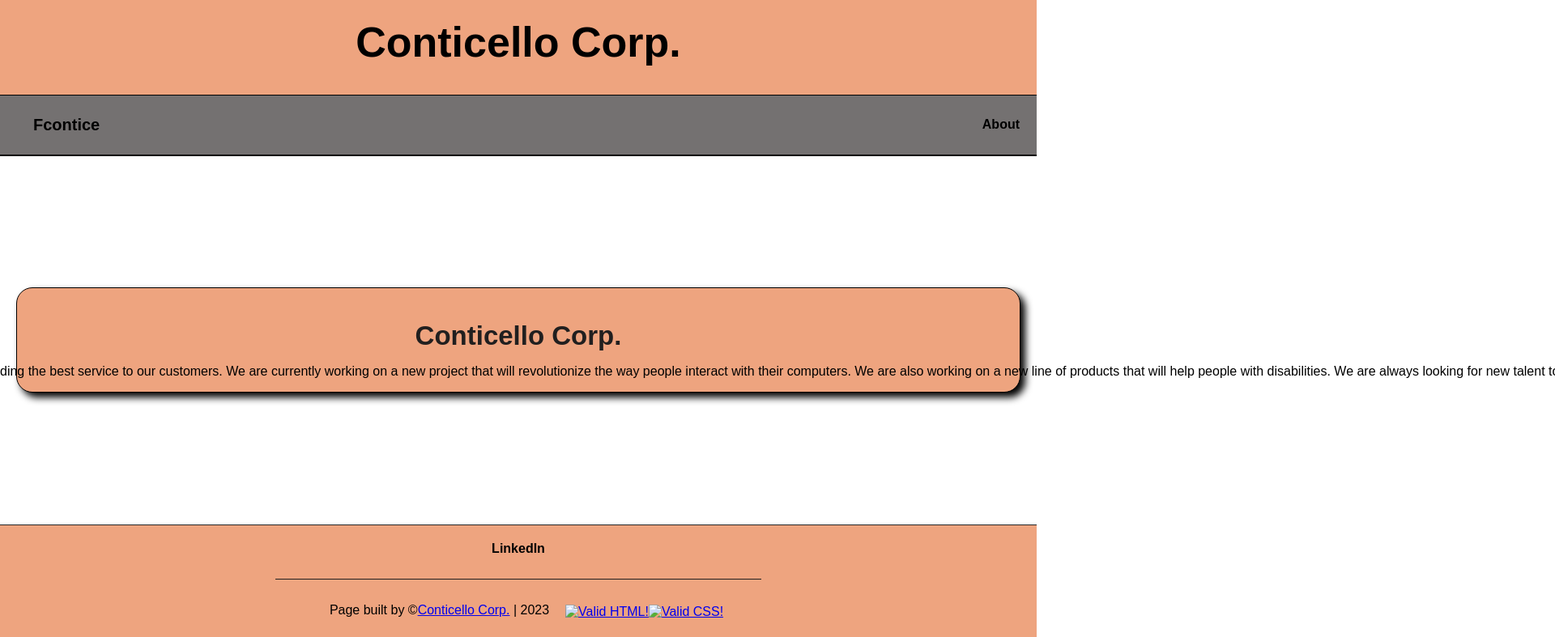
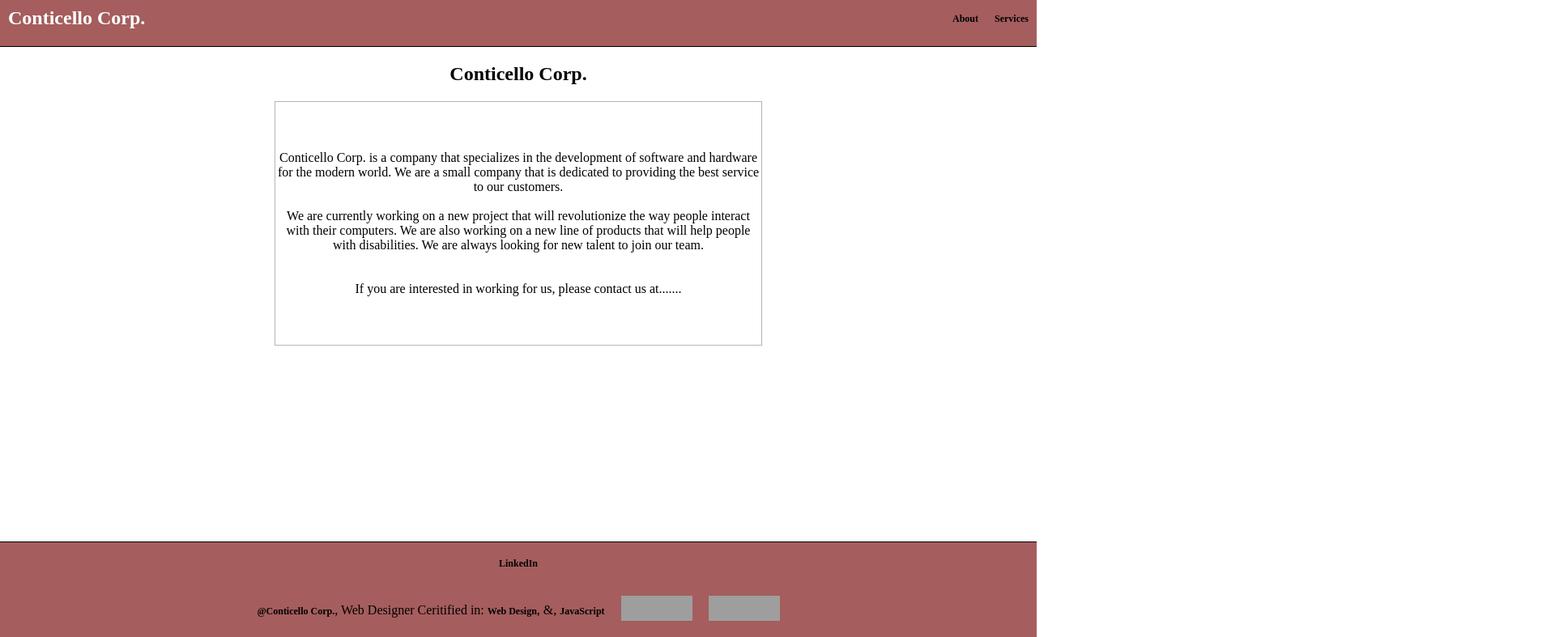
Before and after one commit to Fcontice/fcontice.github.io, a plain HTML site: page itis3135/conticello.corp/company.html in a window 1280 px wide. Shown: the part 13-800 px from the top of the page at 81% size, 1920 px wide, since content can reach past the window. Drawn offline with Linux system fonts and the light colour scheme; grey boxes are pictures that could not be loaded.

```diff
--- a/itis3135/conticello.corp/company.html
+++ b/itis3135/conticello.corp/company.html
@@ -1,79 +1,30 @@
 <!DOCTYPE html>
 <html lang="en">
-<!-- -->
+
 <head>
     <meta charset="utf-8" />
     <meta name="viewport" content="width=device-width, initial-scale=1">
     <title>Frank Conticello | ITIS3135 | Conticello Corp.</title>
-    <link rel="stylesheet" type="text/css" href="../styles/default.css">
+    <link rel="stylesheet" type="text/css" href="../styles/default2.css">
 </head>
-<!-- -->
-    <body id="company-page">
-<!-- -->
-<header>
-    <div class="title-block">
-        <div class="title-box">
-            <h1><strong>Conticello Corp.</strong></h1>
-        </div>
-    </div>
-</header>
-<!-- -->
-<nav class="navbar">
-    <ul class="page-list">
-        <li><a class="name" href="../../index.html">Fcontice</a></li>
-    </ul>
-    <ul class="page-list-right">
-        <!-- webpages.uncc.edu list links -->
-        <li><a class="page-link" href="about.html">About</a></li>
-    </ul>
-</nav>
-<!-- -->
-    <hr class="main-div">
-<!-- -->
-<div class="main-block">
-    <div class="main-box">
-        <main id="company">
-            <h2 class="heading">Conticello Corp.</h2>
-            <p class="center">Conticello Corp. is a company that specializes in the development of software and hardware for the modern world.
+    <body id="Company-page">
+
+    <div data-include="components/header.html"></div>
+
+
+        <main id="main">
+            <h2 class="center">Conticello Corp.</h2>
+            <div class="div flex">
+                <p class="center">Conticello Corp. is a company that specializes in the development of software and hardware for the modern world.
                 We are a small company that is dedicated to providing the best service to our customers.
-                We are currently working on a new project that will revolutionize the way people interact with their computers.
+                <br><br>We are currently working on a new project that will revolutionize the way people interact with their computers.
                 We are also working on a new line of products that will help people with disabilities.
                 We are always looking for new talent to join our team.
-                If you are interested in working for us, please contact us at </p>
+                <br><br><br>If you are interested in working for us, please contact us at....... </p>
+            </div>
         </main>
-    </div>
-</div>
-<!-- -->
-<hr class="main-div">
-<!-- -->
-<footer>
-    <nav class="nav-bottom">
-        <ul class="page-list">
-            <!--<li><a class="page-link" href="https://webpages.charlotte.edu/fcontice/">CLT Webpage</a></li>
-            <li><a class="page-link" href="https://github.com/fcontice">Github</a></li>
-            <li><a class="page-link" href="https://fcontice.github.io/">Github.io</a></li>
-            <li><a class="page-link" href="https://fcontice.github.io/itis3135/course.html">ITIS3135.io</a></li>
-            <li><a class="page-link" href="https://www.freecodecamp.org/fcontice">freecodecamp</a></li>
-            <li><a class="page-link" href="https://www.codecademy.com/profiles/fcontice">Codeacademy</a></li>-->
-            <li><a class="page-link" href="https://www.linkedin.com/in/fcontice/">LinkedIn</a></li>
-        </ul>
-    </nav>
-<!-- -->
-<hr class="bottom-div">
-<!-- -->
-	<div class="bottom-footer">
-		<p class="p-bottom">Page built by ©<a href="company.html">Conticello Corp.</a> | 2023</p>
-		<div>
-			<a href="https://validator.w3.org/check?uri=referer">
-    	        <img style="border:0;width:88px;height:31px" src="../images/button_validation_html5.png" alt="Valid HTML!"></a>
-		</div>
-		<div>
-			<a href="https://jigsaw.w3.org/css-validator/check/referer">
-    	        <img style="border:0;width:88px;height:31px" src="../images/button_validation_css.png" alt="Valid CSS!"></a>
-		</div>
-	</div>
-</footer>
-<!-- -->
+
+<div data-include="components/footer.html"></div>
+<script src="../scripts/HTMLinclude.js"></script>
 </body>
-<!-- -->
 </html>
--- /dev/null
+++ b/itis3135/conticello.corp/components/footer.html
@@ -0,0 +1,26 @@
+<hr>
+<footer>
+    <nav class="nav nav-bottom">
+        <ul class="nav-list">
+            <li><a class="page-link" target="_blank" href="https://www.linkedin.com/in/fcontice/">LinkedIn</a></li>
+        </ul>
+    </nav>
+    <nav class="nav nav-bottom">
+        <ul class="nav-list">
+            <li><a class="page-link" href="../conticellocorp.co/company.html">@Conticello Corp.</a>,
+                Web Designer Ceritified in: <a class="page-link" target="_blank" href="FCC-responsive website link">Web Design</a>, &,
+                <a class="page-link" target="_blank" href="FCC-JS website link">JavaScript</a>
+            </li>
+            <li><a id="validation_link_html">
+                <img style="border:0;width:88px;height:31px" src="https://upload.wikimedia.org/wikipedia/commons/b/bb/W3C_HTML5_certified.png " alt="Valid HTML!"></a>
+            </li>
+            <li><a id="validation_link_css">
+                <img style="border:0;width:88px;height:31px" src="https://jigsaw.w3.org/css-validator/images/vcss " alt="Valid CSS!"></a>
+            </li>
+        </ul>
+    </nav>
+    <script>
+        document.getElementById("validation_link_html").setAttribute("href", "https://validator.w3.org/check?uri=" + location.href);
+        document.getElementById("validation_link_css").setAttribute("href", "https://jigsaw.w3.org/css-validator/validator?uri=" + location.href);
+    </script>
+</footer>
--- /dev/null
+++ b/itis3135/conticello.corp/components/header.html
@@ -0,0 +1,12 @@
+<header>
+    <nav class="nav nav-top">
+        <ul class="nav-list nav-left">
+            <li><a class="logo align" href="company.html">Conticello Corp.</a></li>
+        </ul>
+        <ul class="nav-list nav-right">
+            <li><a class="page-link" href="about.html">About</a></li>
+            <li><a class="page-link" href="services.html">Services</a></li>
+        </ul>
+    </nav>
+</header>
+<hr>
--- a/itis3135/styles/default2.css
+++ b/itis3135/styles/default2.css
@@ -11,6 +11,13 @@ body{
     background-color: darkgrey;
 }
 /* container styles */
+.div{
+    display: flex;
+    margin: auto;
+    width: 600px;
+    height: 300px;
+    border: 1px solid rgba(0, 0, 0, 0.291);
+}
 .block{
     display: block;
     margin: auto;
@@ -25,6 +32,10 @@ body{
     width: 40%;
     height: fit-content;
     border: 1px solid rgba(0, 0, 0, 0.291);
+}
+.flex{
+    justify-content: center;
+    align-items: center;
 }
 .container{
     display: block;
@@ -218,3 +229,12 @@ tr:nth-child(odd){
     margin-right: auto;
     list-style-position: inside;
 }
+/* Forms */
+.formSubmit{
+    background-color:darkgreen;
+    color: white;
+}
+.formReset{
+    background-color:darkred;
+    color: white;
+}
```
Also changed, not shown: itis3135/components/header.html (+2 -2 lines), itis3135/forms.html (+8 -6 lines), itis3135/conticello.corp/services.html (added).
